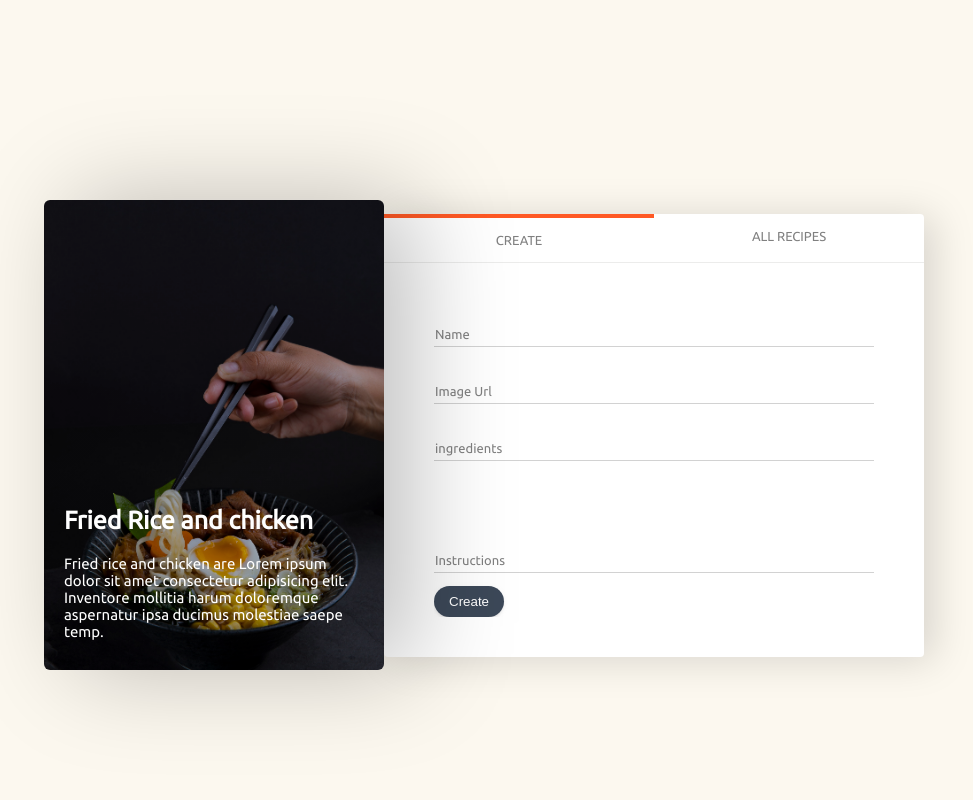
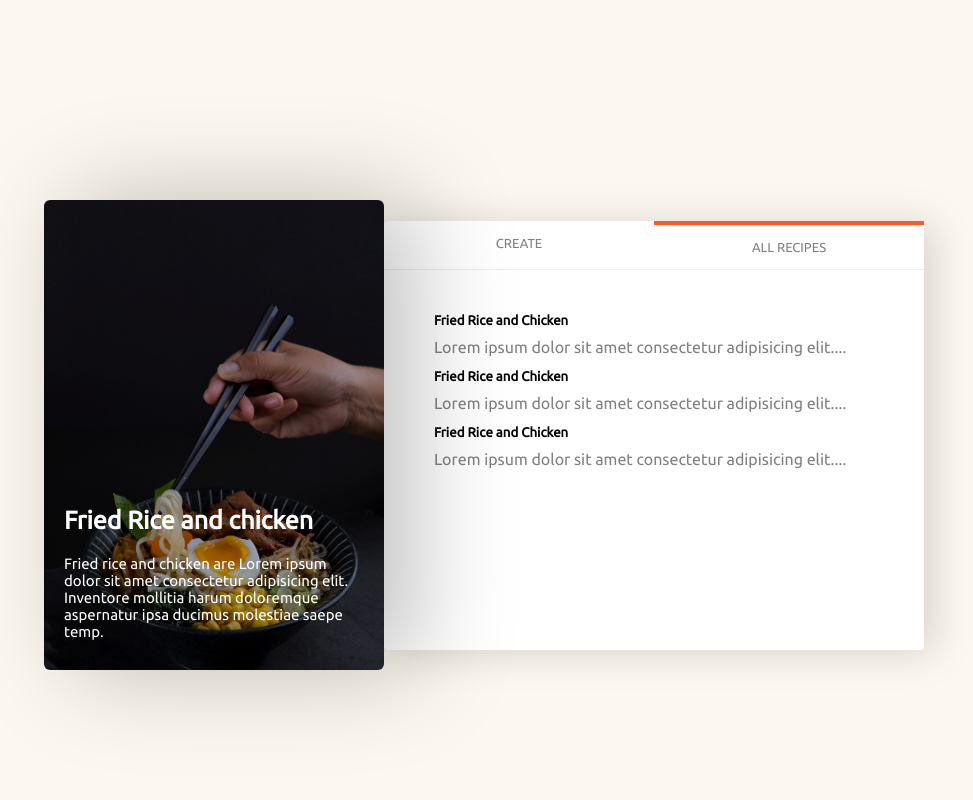
Before and after one commit to adex001/MoreRecipe, a plain HTML site: page UI/home.html in a window 1280 px wide. Shown: the top 800 px of the page, without its empty margins (156-1129 px from the left). Drawn offline with Linux system fonts and the light colour scheme.

Commit message:
remove create-view

```diff
--- a/UI/css/style.css
+++ b/UI/css/style.css
@@ -195,15 +195,15 @@ button {
   font-size: 1.3rem;
   cursor: pointer;
 }
-.header li.active {
+.header li {
+  transition: all .4s ease-in-out;
+}
+.content.all-view .header li.viewAllRecipe, .content.create-view .header li.createRecipe {
   border-top: 4px solid var(--outrageous-orange);
 }
 .content .text {
   padding: 4rem 5rem;
   min-height: 38rem;
-  max-height: 500px;
-  opacity: 1;
-  transition-delay: .6s;
 }
 .content .text > div {
   height: 100%;
@@ -214,8 +214,18 @@ button {
   transition-duration: .6s;
 	transition-timing-function: ease-in-out;
 }
-.content .text.all-view > .all, .content .text.create-view > .create {
+.content.all-view .text > .all, .content.create-view .text > .create {
   max-height: 500px;
   opacity: 1;
   transition-delay: .6s;
 }
+.content ul.list li {
+  cursor: pointer;
+}
+.content ul li h5 {
+  margin-bottom: 1rem;
+  color: black;
+}
+.content ul li p {
+  margin-bottom: 1rem;
+}
--- a/UI/home.html
+++ b/UI/home.html
@@ -13,35 +13,29 @@
       <h1>Fried Rice and chicken</h1>
       <p class="about">Fried rice and chicken are Lorem ipsum dolor sit amet consectetur adipisicing elit. Inventore mollitia harum doloremque aspernatur ipsa ducimus molestiae saepe temp.</p>
     </div>
-    <div class="content">
+    <div class="content all-view">
       <ul class="header">
-        <li onclick="toggleView('create')" class="active" id="createRecipe">CREATE</li>
-        <li onclick="toggleView('all')" id="viewAllRecipe">ALL RECIPES</li>
+        <li onclick="toggleView('create')" class="createRecipe">CREATE</li>
+        <li onclick="toggleView('all')" class="viewAllRecipe">ALL RECIPES</li>
       </ul>
-      <div class="text create-view">
+      <div class="text">
         <div class="create">
-          <form action="#" name="create">
-              <div class="input">
-                <input id="name" type="text">
-                <label for="name">Name</label>
-              </div>
-              <div class="input">
-                <input id="img" type="text">
-                <label for="img">Image Url</label>
-              </div>
-              <div class="input">
-                <input id="ingredients" type="text">
-                <label for="ingredients">ingredients</label>
-              </div>
-              <div class="textarea">
-                <label for="Instructiions">Instructions</label>
-                <textarea id="Instructiions" name="Instructiions" rows="4"></textarea>
-              </div>
-              <button class="round btn">Create</button>
-            </form>
         </div>
         <div class="all">
-          Lorem, ipsum dolor sit amet consectetur adipisicing elit. Alias nihil quia amet eveniet voluptates nulla doloribus, sunt asperiores possimus voluptatum quae, earum quisquam modi. Magni quas aut illum pariatur nesciunt.
+          <ul class="list">
+            <li>
+              <h5>Fried Rice and Chicken</h5>
+              <p>Lorem ipsum dolor sit amet consectetur adipisicing elit....</p>
+            </li>
+            <li>
+              <h5>Fried Rice and Chicken</h5>
+              <p>Lorem ipsum dolor sit amet consectetur adipisicing elit....</p>
+            </li>
+            <li>
+              <h5>Fried Rice and Chicken</h5>
+              <p>Lorem ipsum dolor sit amet consectetur adipisicing elit....</p>
+            </li>
+          </ul>
         </div>
       </div>
     </div>
--- a/UI/js/app.js
+++ b/UI/js/app.js
@@ -13,7 +13,7 @@ const initInput = () => {
 }
 
 let toggleView = (view) => {
-  let text = document.querySelector('.text')
-  text.className = `text ${view}-view`
+  let text = document.querySelector('.content')
+  text.className = `content ${view}-view`
 }
 initInput();
```
